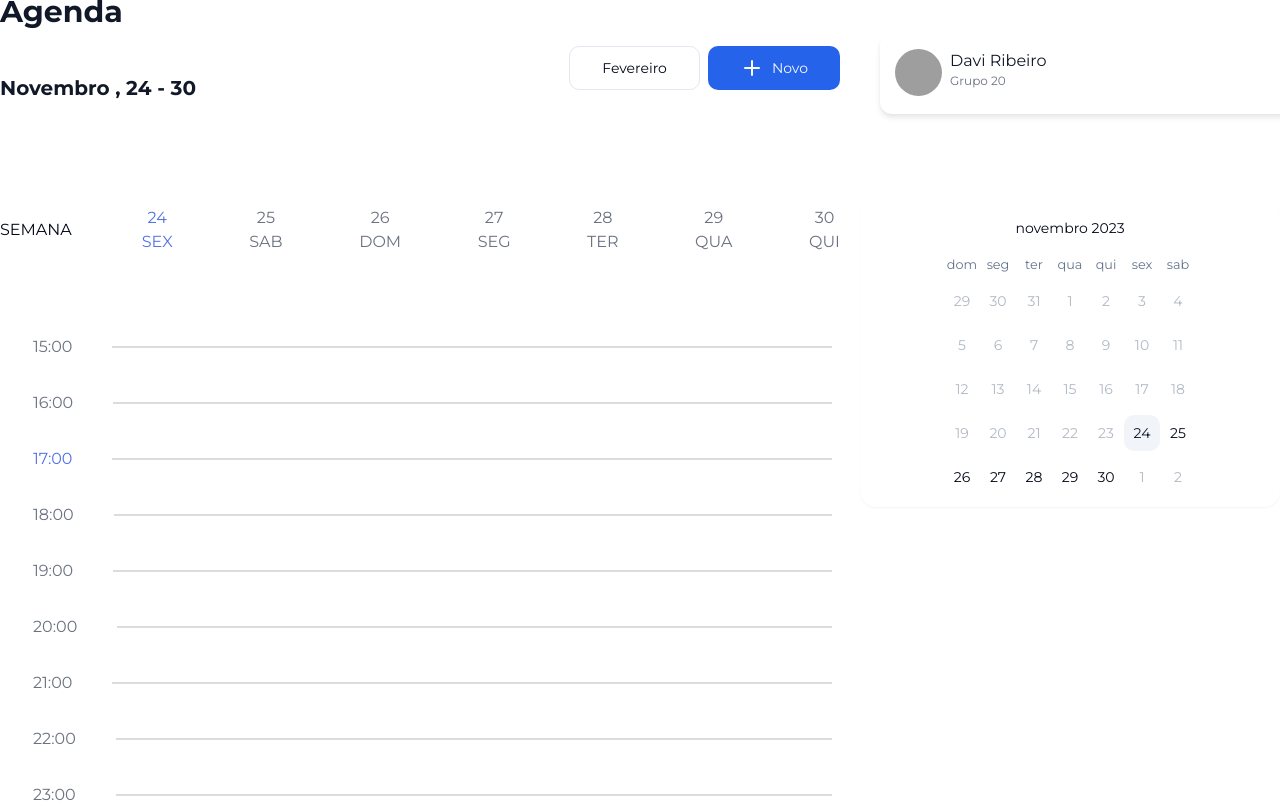
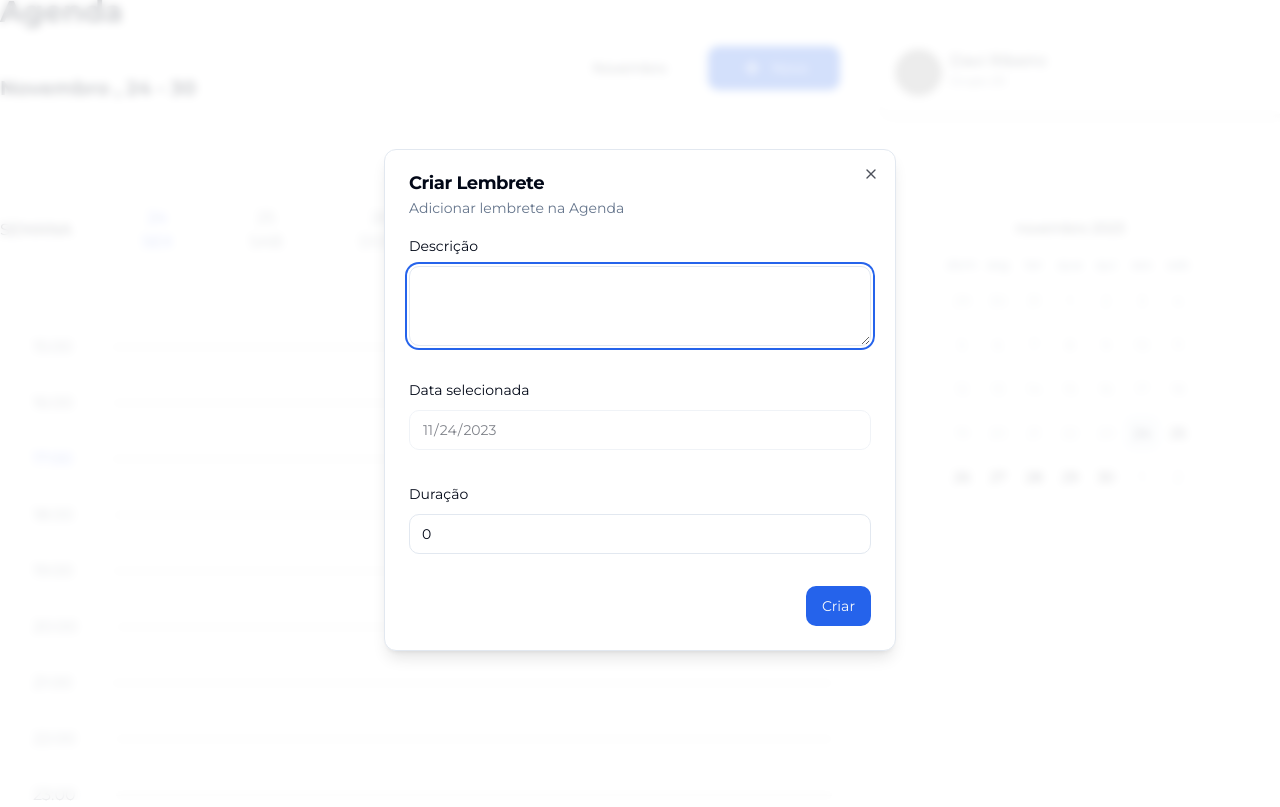
Before and after one commit to luminuszz/agenda-project, a React (Vite) app: page / in a window 1280 px wide. Both pictures are taken after a click on the button "Novo". Built offline with nearby package versions, Linux system fonts and the light colour scheme; grey boxes are pictures that could not be loaded.

Commit message:
feat(Form): create Task form

```diff
--- /dev/null
+++ b/src/components/CreateTaskModal.tsx
@@ -0,0 +1,119 @@
+import {
+  DialogContent,
+  DialogDescription,
+  DialogFooter,
+  DialogHeader,
+  DialogTitle,
+} from "@/components/ui/dialog.tsx";
+import { Button } from "@/components/ui/button.tsx";
+import { Textarea } from "@/components/ui/textarea.tsx";
+import { useAtomValue } from "jotai";
+import { selectedDateAtom } from "@/store/schedule.ts";
+import {
+  Form,
+  FormControl,
+  FormField,
+  FormItem,
+  FormLabel,
+  FormMessage,
+} from "@/components/ui/form.tsx";
+import { useForm } from "react-hook-form";
+import { Input } from "@/components/ui/input.tsx";
+import { z } from "zod";
+import { zodResolver } from "@hookform/resolvers/zod";
+import { format } from "date-fns";
+
+const formSchema = z.object({
+  description: z.string().min(1),
+  selectedDate: z.date(),
+  startTimeRange: z.number().min(1).max(60),
+});
+
+type FormValues = z.infer<typeof formSchema>;
+
+export const CreateTaskModal = () => {
+  const selectedDate = useAtomValue(selectedDateAtom);
+
+  const form = useForm<FormValues>({
+    resolver: zodResolver(formSchema),
+    values: {
+      description: "",
+      selectedDate,
+      startTimeRange: 0,
+    },
+  });
+
+  const handleCreateTask = (payload: FormValues) => {
+    console.log(payload);
+  };
+
+  return (
+    <DialogContent className="sm:max-w-[6000]">
+      <DialogHeader>
+        <DialogTitle>Criar Lembrete</DialogTitle>
+        <DialogDescription>Adicionar lembrete na Agenda</DialogDescription>
+      </DialogHeader>
+
+      <Form {...form}>
+        <form
+          onSubmit={form.handleSubmit(handleCreateTask)}
+          className="space-y-8"
+        >
+          <FormField
+            control={form.control}
+            render={({ field }) => (
+              <FormItem>
+                <FormLabel>Descrição</FormLabel>
+                <FormControl>
+                  <Textarea {...field} />
+                </FormControl>
+                <FormMessage />
+              </FormItem>
+            )}
+            name="description"
+          />
+          <FormField
+            control={form.control}
+            render={({ field }) => (
+              <FormItem>
+                <FormLabel>Data selecionada</FormLabel>
+                <FormControl>
+                  <Input
+                    {...field}
+                    value={format(field.value, "yyyy-MM-dd")}
+                    type="date"
+                    disabled
+                  />
+                </FormControl>
+                <FormMessage />
+              </FormItem>
+            )}
+            name="selectedDate"
+          />
+
+          <FormField
+            control={form.control}
+            render={({ field }) => (
+              <FormItem>
+                <FormLabel>Duração</FormLabel>
+                <FormControl>
+                  <Input
+                    {...field}
+                    type="number"
+                    onChange={(e) => field.onChange(Number(e.target.value))}
+                  />
+                </FormControl>
+                <FormMessage />
+              </FormItem>
+            )}
+            name="startTimeRange"
+          />
+
+          <DialogFooter>
+            <Button type="submit">Criar</Button>
+          </DialogFooter>
+        </form>
+      </Form>
+    </DialogContent>
+  );
+};
--- /dev/null
+++ b/src/components/ui/textarea.tsx
@@ -0,0 +1,24 @@
+import * as React from "react"
+
+import { cn } from "@/lib/utils"
+
+export interface TextareaProps
+  extends React.TextareaHTMLAttributes<HTMLTextAreaElement> {}
+
+const Textarea = React.forwardRef<HTMLTextAreaElement, TextareaProps>(
+  ({ className, ...props }, ref) => {
+    return (
+      <textarea
+        className={cn(
+          "flex min-h-[80px] w-full rounded-md border border-input bg-background px-3 py-2 text-sm ring-offset-background placeholder:text-muted-foreground focus-visible:outline-none focus-visible:ring-2 focus-visible:ring-ring focus-visible:ring-offset-2 disabled:cursor-not-allowed disabled:opacity-50",
+          className
+        )}
+        ref={ref}
+        {...props}
+      />
+    )
+  }
+)
+Textarea.displayName = "Textarea"
+
+export { Textarea }
--- a/src/pages/CalendarPage.tsx
+++ b/src/pages/CalendarPage.tsx
@@ -8,6 +8,8 @@ import { format } from "date-fns";
 import { ptBR } from "date-fns/locale";
 import { useAtom, useAtomValue } from "jotai";
 import { currentWeekAtom, selectedDateAtom } from "@/store/schedule.ts";
+import { Dialog, DialogTrigger } from "@/components/ui/dialog.tsx";
+import { CreateTaskModal } from "@/components/CreateTaskModal.tsx";
 
 export default function CalendarPage() {
   const [selectedDate, setSelectedDate] = useAtom(selectedDateAtom);
@@ -21,10 +23,14 @@ export default function CalendarPage() {
   });
 
   return (
+    <Dialog>
+      <CreateTaskModal />
       <main className="flex  w-screen h-screen justify-center items-center">
         <div className="flex justify-center items-start flex-1">
           <div className="max-w-[1366px] w-full flex-1">
-          <h3 className="font-bold text-gray-900 text-3xl leading-9">Agenda</h3>
+            <h3 className="font-bold text-gray-900 text-3xl leading-9">
+              Agenda
+            </h3>
 
             <header className="flex  flex-1 justify-between">
               <h4 className="font-bold text-gray-900 text-xl leading-9 mt-10 capitalize">
@@ -32,13 +38,15 @@ export default function CalendarPage() {
               </h4>
 
               <div className="flex gap-2 items-center justify-center">
-              <Button variant="outline" size="lg">
-                Fevereiro
+                <Button variant="outline" size="lg" className="capitalize">
+                  {mount}
                 </Button>
 
+                <DialogTrigger asChild>
                   <Button size="lg">
                     <Plus className="mr-2" /> Novo
                   </Button>
+                </DialogTrigger>
               </div>
             </header>
 
@@ -49,6 +57,7 @@ export default function CalendarPage() {
             <UserBadge />
 
             <Calendar
+              mode="single"
               fromDate={firstDateFromWeek.date}
               toDate={lastDateFromWeek.date}
               today={selectedDate}
@@ -59,5 +68,6 @@ export default function CalendarPage() {
           </aside>
         </div>
       </main>
+    </Dialog>
   );
 }
```
Lines whose indentation alone changed are shown as unchanged.
